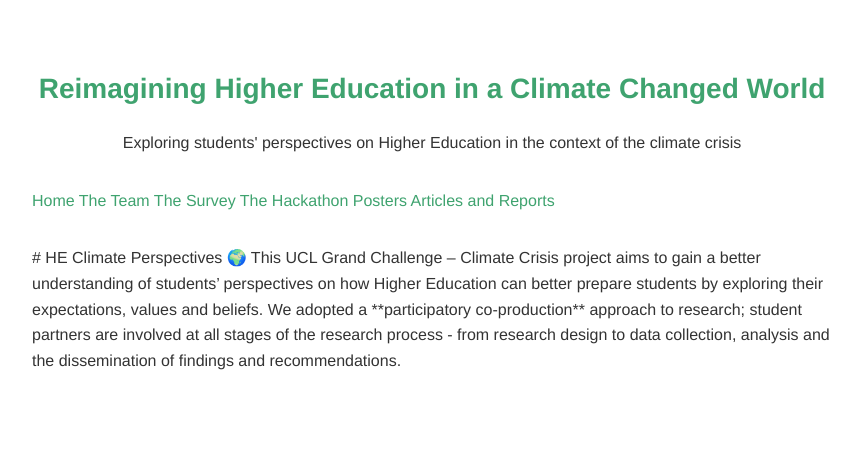
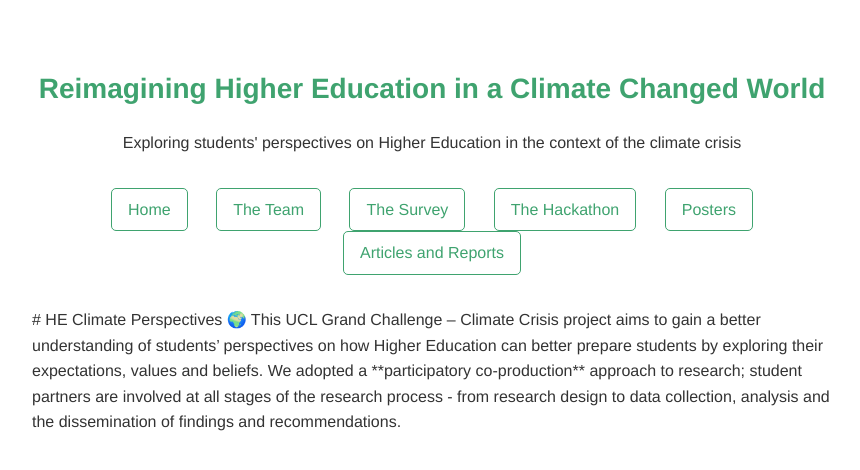
Before and after one commit to HEClimatePerspectives/heclimateperspectives.github.io, a Jekyll site: the page built from index.html, in a window 1280 px wide. Shown: the top 470 px of the page, without its empty margins (208-1068 px from the left). Built offline with Jekyll 4.4.1, drawn with Linux system fonts in a browser that asks for light colours.

Commit message:
Update style.css
Nav bar look

```diff
--- a/assets/css/style.css
+++ b/assets/css/style.css
@@ -42,3 +42,25 @@
   height: auto;
 }
 section { margin-top: 2rem; }
+/* Nav bar styling */
+.navbar {
+  text-align: center;
+  margin-bottom: 2rem;
+}
+
+.navbar a {
+  display: inline-block;
+  margin: 0 0.75rem;
+  padding: 0.5rem 1rem;
+  color: #3fa36f;
+  border: 1px solid #3fa36f;
+  border-radius: 5px;
+  text-decoration: none;
+  font-weight: 500;
+  transition: background-color 0.3s ease, color 0.3s ease;
+}
+
+.navbar a:hover {
+  background-color: #3fa36f;
+  color: #fff;
+}
```
